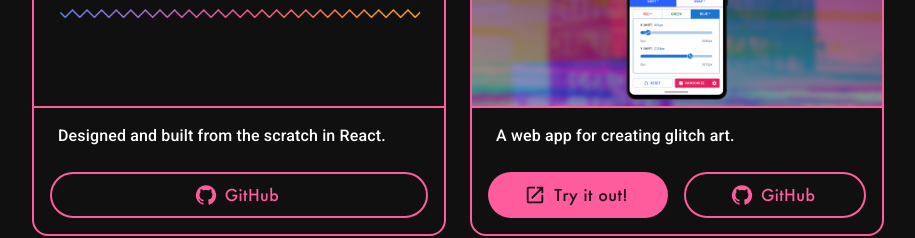
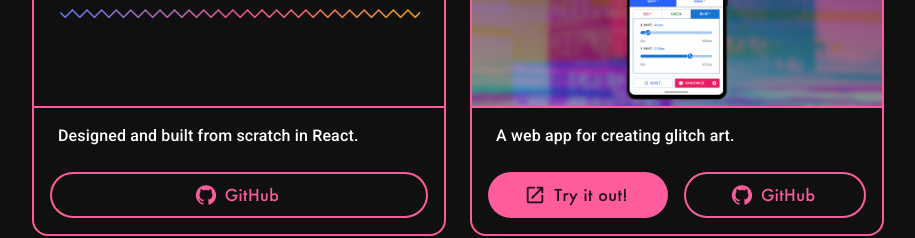
Before and after one commit to connordelacruz/connordelacruz.github.io, a React (Vite) app: page / in a window 1280 px wide. Shown: the part 940-1178 px from the top of the page, without its empty margins (182-1097 px from the left). Built offline with nearby package versions, Linux system fonts and the light colour scheme.

Commit message:
oh jeez how long did this say "built from **the** scratch"? lmao

```diff
--- a/src/components/ProjectsSection.jsx
+++ b/src/components/ProjectsSection.jsx
@@ -21,7 +21,7 @@ const projects = [
       sm: 200,
       // md: 200,
     },
-    body: 'Designed and built from the scratch in React.',
+    body: 'Designed and built from scratch in React.',
     skills: 'JavaScript, React, Material UI, Node.js',
     smallButtonsContent: [
       {
--- a/src/components/common/SectionHeader.jsx
+++ b/src/components/common/SectionHeader.jsx
@@ -26,6 +26,7 @@ export const SectionHeader = ({
         variant="h2"
         gutterBottom={false}
         sx={{
+          // TODO: larger font size for section headers! Make sure they're responsive
           px: 2,
           py: 0.5,
           color: color + '.main',
```
